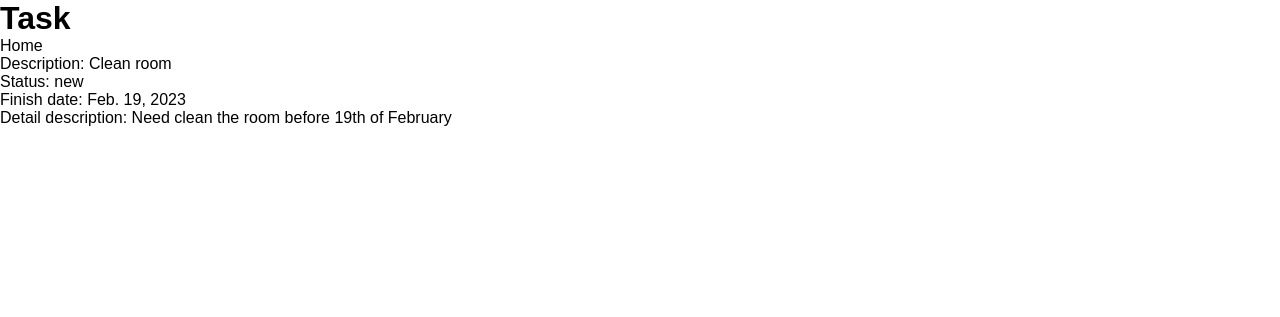
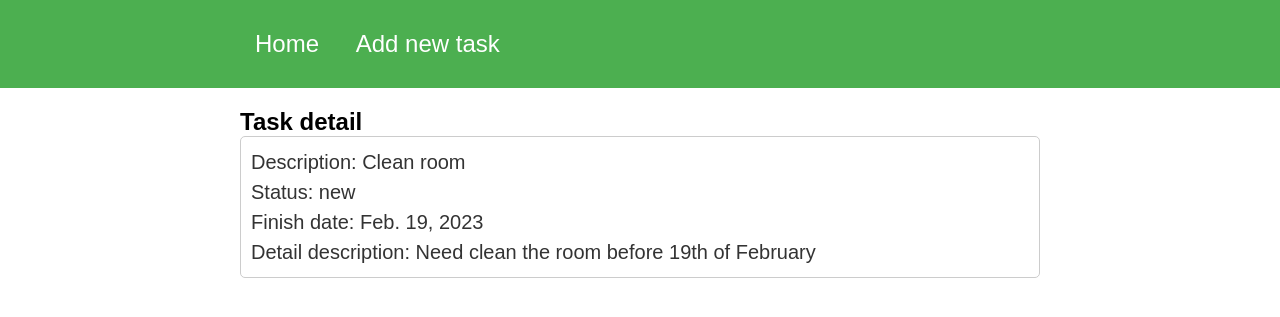
Before and after one commit to nurlansapyzhan/homework_55_nurlan_sapyzhan, a Django app: page /task/1 in a window 1280 px wide. Shown: the top 317 px of the page. Run offline with Django 4.2, Linux system fonts and the light colour scheme; data comes from the database, SQL or seed files in the repository.

Commit message:
Шаблонизация и стили
Добавил стили для страницы детального просмотра. Добавил шаблонизацию для всех страниц html используя base.html

```diff
--- a/source/static/css/style.css
+++ b/source/static/css/style.css
@@ -80,6 +80,45 @@ label {
     width: 150px;
 }
 
-.more_link{
+.more_link {
     color: #4CAF50;
 }
+
+.navbar {
+    display: block;
+    background-color: #4CAF50;
+    box-sizing: border-box;
+    padding: 7px 20px;
+}
+
+.menu {
+    font-size: 24px;
+    line-height: 1;
+    padding: 0;
+    margin: 0;
+    display: inline-block;
+    color: white;
+}
+
+.menu li {
+    display: inline-block;
+}
+
+.menu a {
+    display: inline-block;
+    text-decoration: none;
+    color: inherit;
+    padding: 5px 15px;
+}
+
+.menu a:hover {
+    color: #ffc122;
+    text-decoration: underline;
+}
+
+.info {
+  margin: 0;
+  font-size: 20px;
+  line-height: 1.5;
+  color: #333;
+}
--- /dev/null
+++ b/source/to_do_list_upd/templates/base.html
@@ -0,0 +1,24 @@
+{% load static %}
+<!DOCTYPE html>
+<html lang="en">
+<head>
+    <meta charset="UTF-8">
+    <link rel="stylesheet" href="{% static 'css/style.css' %}">
+    <title>{% block title %}Tasks{% endblock %}</title>
+</head>
+<body>
+<nav class="navbar">
+    <div class="container">
+        <ul class="menu">
+            <li>
+                <a href="{% url 'index' %}">Home</a>
+            </li>
+            <li>{% block menu %}{% endblock %}</li>
+        </ul>
+    </div>
+</nav>
+<div class="container">
+    {% block content %}{% endblock %}
+</div>
+</body>
+</html>
--- a/source/to_do_list_upd/templates/task_detail.html
+++ b/source/to_do_list_upd/templates/task_detail.html
@@ -1,19 +1,12 @@
-{% load static %}
-<!DOCTYPE html>
-<html lang="en">
-<head>
-    <meta charset="UTF-8">
-    <link rel="stylesheet" href="{% static 'css/style.css' %}">
-    <title>Title</title>
-</head>
-<body>
-<h1>Task</h1>
-<p>
-    <a href="{% url 'index' %}">Home</a>
-</p>
-<p>Description: {{ task.description }}</p>
-<p>Status: {{ task.status }}</p>
-<p>Finish date: {{ task.finish_date }}</p>
-<p>Detail description: {{ task.detail_description }}</p>
-</body>
-</html>
+{% extends 'base.html' %}
+{% block title %}Task info{% endblock %}
+{% block menu %}<a href="{% url 'task_add' %}" class="add_link">Add new task</a>{% endblock %}
+{% block content %}
+    <h2>Task detail</h2>
+    <div class="info_block">
+        <p class="info">Description: {{ task.description }}</p>
+        <p class="info">Status: {{ task.status }}</p>
+        <p class="info">Finish date: {{ task.finish_date }}</p>
+        <p class="info">Detail description: {{ task.detail_description }}</p>
+    </div>
+{% endblock %}
--- a/source/to_do_list_upd/views/tasks.py
+++ b/source/to_do_list_upd/views/tasks.py
@@ -24,7 +24,7 @@ def delete_task(request: WSGIRequest):
     task_pk = request.POST.get('pk')
     task = Task.objects.get(pk=task_pk)
     task.delete()
-    return redirect('/')
+    return redirect('index')
 
 
 def detail_view(request: WSGIRequest, pk):
```
Also changed, not shown: source/to_do_list_upd/templates/index.html (+8 -21 lines), source/to_do_list_upd/templates/task_create.html (+4 -18 lines). Lines whose indentation alone changed are shown as unchanged.
